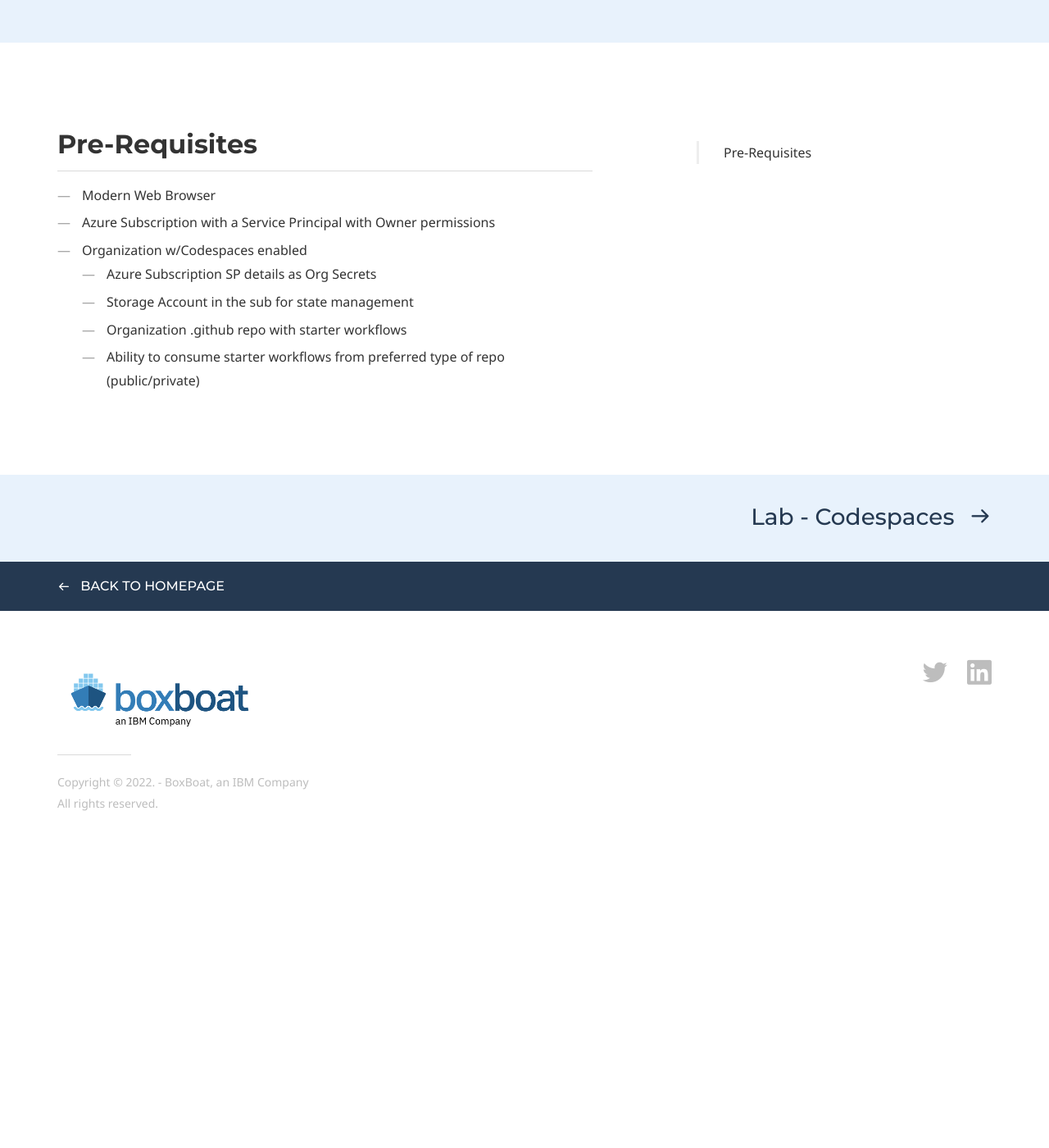
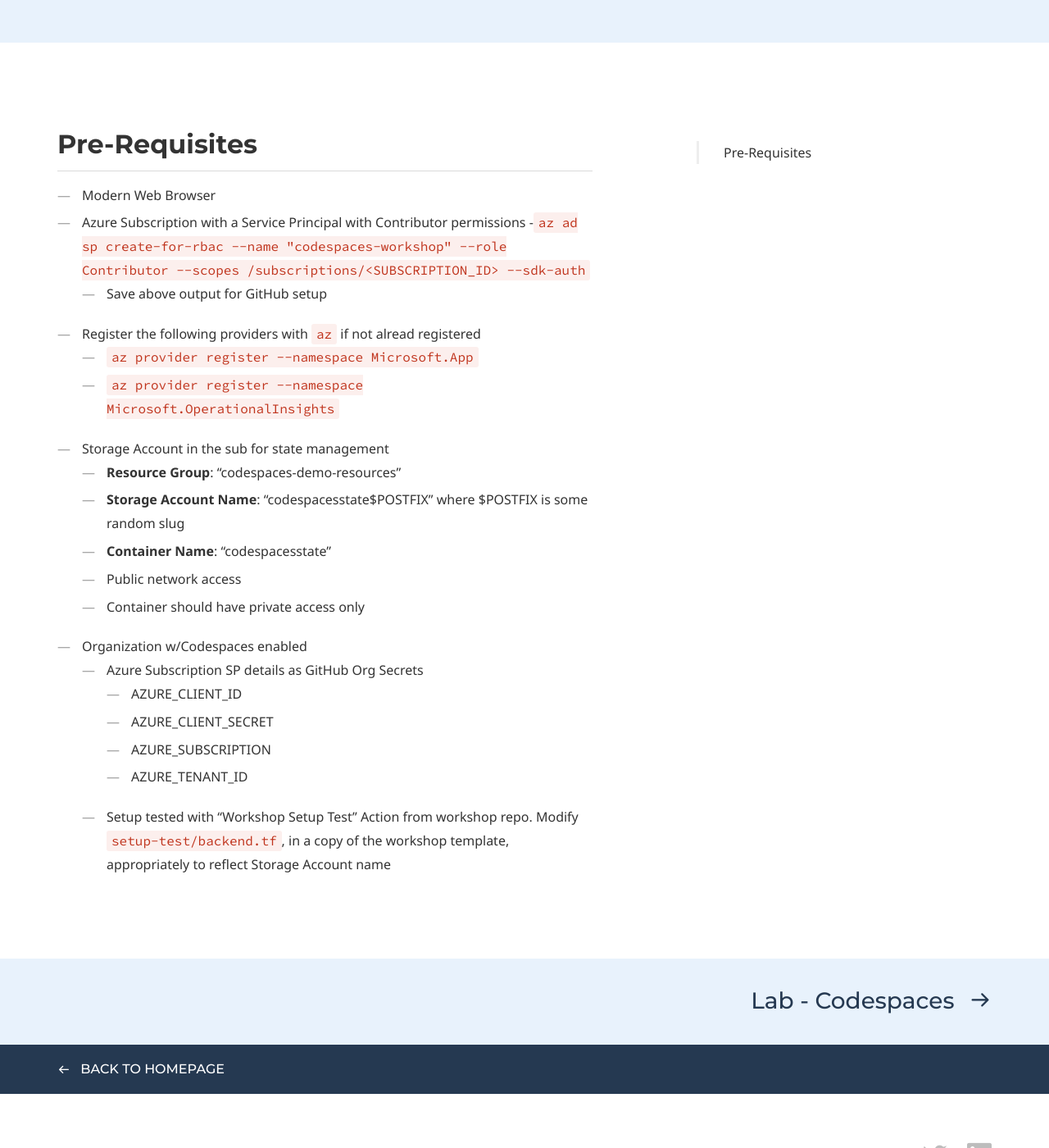
Before and after one commit to boxboat/github-cloud-native-workshop, a Jekyll site: the page built from lab-prerequisites.md, in a window 1280 px wide and 1400 px high, scrolled down 602 px. Shown: the whole window at 82% size. Built offline with Jekyll 4.4.1, drawn with Linux system fonts in a browser that asks for light colours; some web fonts are replaced; before the commit the page ends 1654 px from its top, so only the background shows below that.

Commit message:
Updated Pre Reqs after first engagement
Signed-off-by: Daniel Koch <dkoch84@gmail.com>

```diff
--- a/lab-prerequisites.md
+++ b/lab-prerequisites.md
@@ -20,9 +20,22 @@ page_nav:
 
 ## Pre-Requisites
 - Modern Web Browser
-- Azure Subscription with a Service Principal with Owner permissions
+- Azure Subscription with a Service Principal with Contributor permissions
+  -`az ad sp create-for-rbac --name "codespaces-workshop" --role Contributor --scopes /subscriptions/<SUBSCRIPTION_ID> --sdk-auth`
+  - Save above output for GitHub setup
+- Register the following providers with `az` if not alread registered
+  - `az provider register --namespace Microsoft.App`
+  - `az provider register --namespace Microsoft.OperationalInsights`
+- Storage Account in the sub for state management
+  - __Resource Group__: "codespaces-demo-resources"
+  - __Storage Account Name__: "codespacesstate$POSTFIX" where $POSTFIX is some random slug
+  - __Container Name__: "codespacesstate"
+  - Public network access
+  - Container should have private access only
 - Organization w/Codespaces enabled
-  - Azure Subscription SP details as Org Secrets
-  - Storage Account in the sub for state management
-  - Organization .github repo with starter workflows
-  - Ability to consume starter workflows from preferred type of repo (public/private)
+  - Azure Subscription SP details as GitHub Org Secrets
+    - AZURE_CLIENT_ID
+    - AZURE_CLIENT_SECRET
+    - AZURE_SUBSCRIPTION
+    - AZURE_TENANT_ID
+  - Setup tested with "Workshop Setup Test" Action from workshop repo. Modify `setup-test/backend.tf`, in a copy of the workshop template, appropriately to reflect Storage Account name
```
